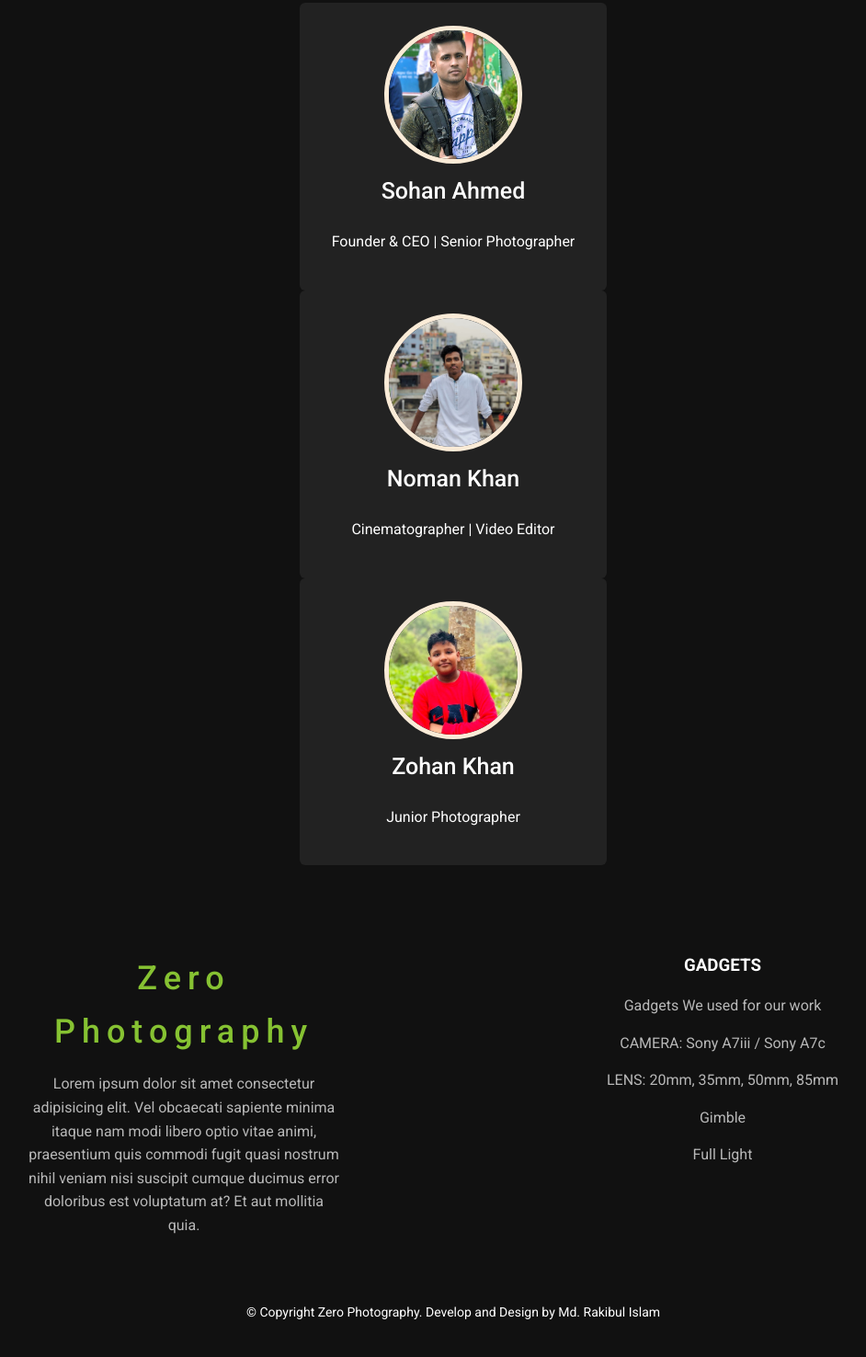
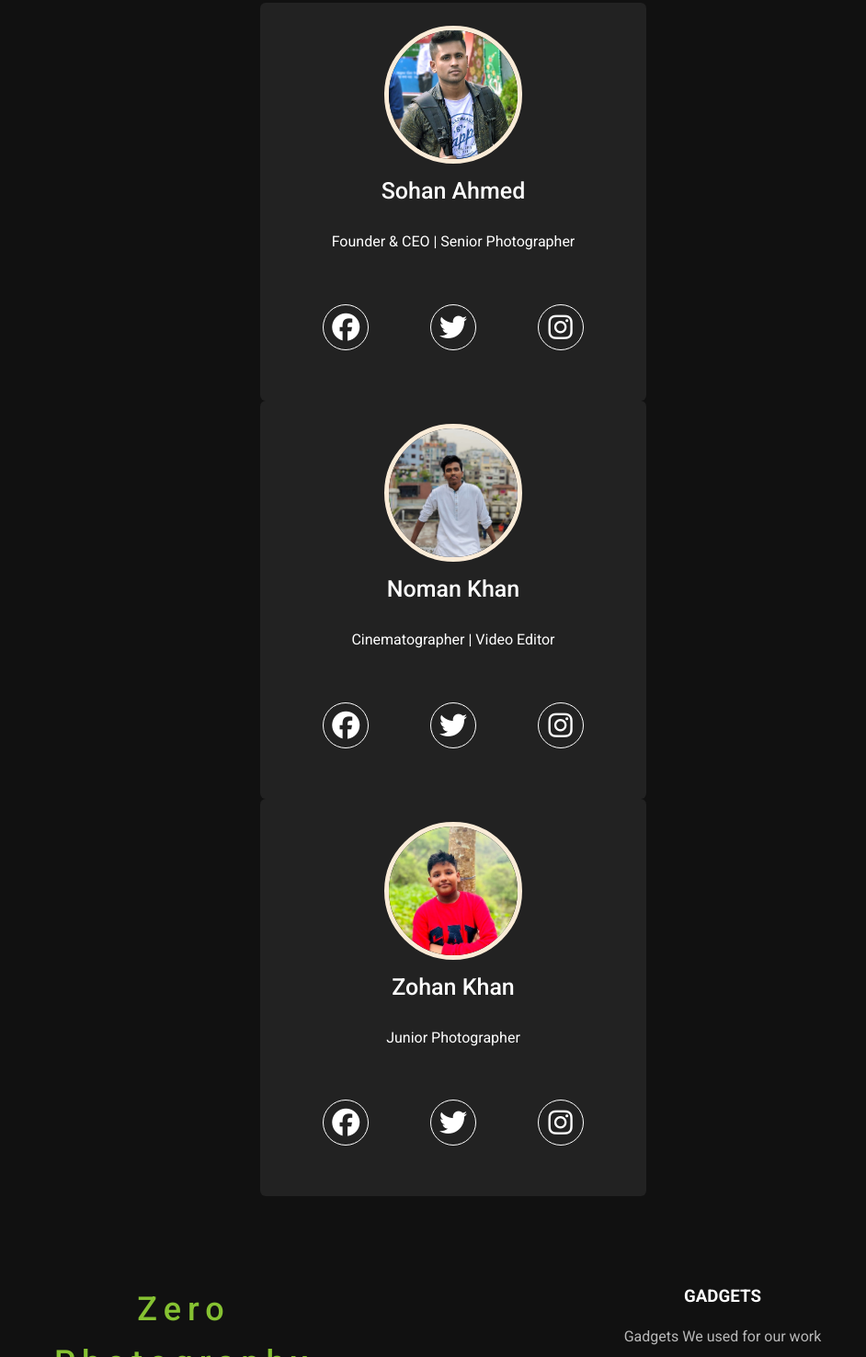
Before and after one commit to rakib-utsho/Zero-Photography-Portfolio, a plain HTML site: page team.html in a window 1280 px wide. Shown: the part 155-1631 px from the top of the page at 92% size, without its empty margins (147-1089 px from the left). Drawn offline with Linux system fonts and the light colour scheme.

Commit message:
make more responsive

```diff
--- a/team.html
+++ b/team.html
@@ -47,6 +47,19 @@
                         <img src="images/profile-1.jpeg" alt="">
                         <div class="text">Sohan Ahmed</div>
                         <p>Founder & CEO | Senior Photographer </p>
+                        <div class="social-icons">
+                            <ul>
+                                <li>
+                                    <a href = "#"><i class = "fab fa-facebook"></i></a>
+                                </li>
+                                <li>
+                                    <a href = "#"><i class = "fab fa-twitter"></i></a>
+                                </li>
+                                <li>
+                                    <a href = "#"><i class = "fab fa-instagram"></i></a>
+                                </li>
+                            </ul>
+                        </div>
                     </div>
                 </div>
                 <div class="card">
@@ -54,6 +67,19 @@
                         <img src="images/profile-2.jpeg" alt="">
                         <div class="text">Noman Khan</div>
                         <p>Cinematographer | Video Editor</p>
+                        <div class="social-icons">
+                            <ul>
+                                <li>
+                                    <a href = "#"><i class = "fab fa-facebook"></i></a>
+                                </li>
+                                <li>
+                                    <a href = "#"><i class = "fab fa-twitter"></i></a>
+                                </li>
+                                <li>
+                                    <a href = "#"><i class = "fab fa-instagram"></i></a>
+                                </li>
+                            </ul>
+                        </div>
                     </div>
                 </div>
                 <div class="card">
@@ -61,6 +87,19 @@
                         <img src="images/profile-3.jpeg" alt="">
                         <div class="text">Zohan Khan</div>
                         <p>Junior Photographer</p>
+                        <div class="social-icons">
+                            <ul>
+                                <li>
+                                    <a href = "#"><i class = "fab fa-facebook"></i></a>
+                                </li>
+                                <li>
+                                    <a href = "#"><i class = "fab fa-twitter"></i></a>
+                                </li>
+                                <li>
+                                    <a href = "#"><i class = "fab fa-instagram"></i></a>
+                                </li>
+                            </ul>
+                        </div>
                     </div>
                 </div>
             </div>
```
Also changed, not shown: index.html (+37 -3 lines).
